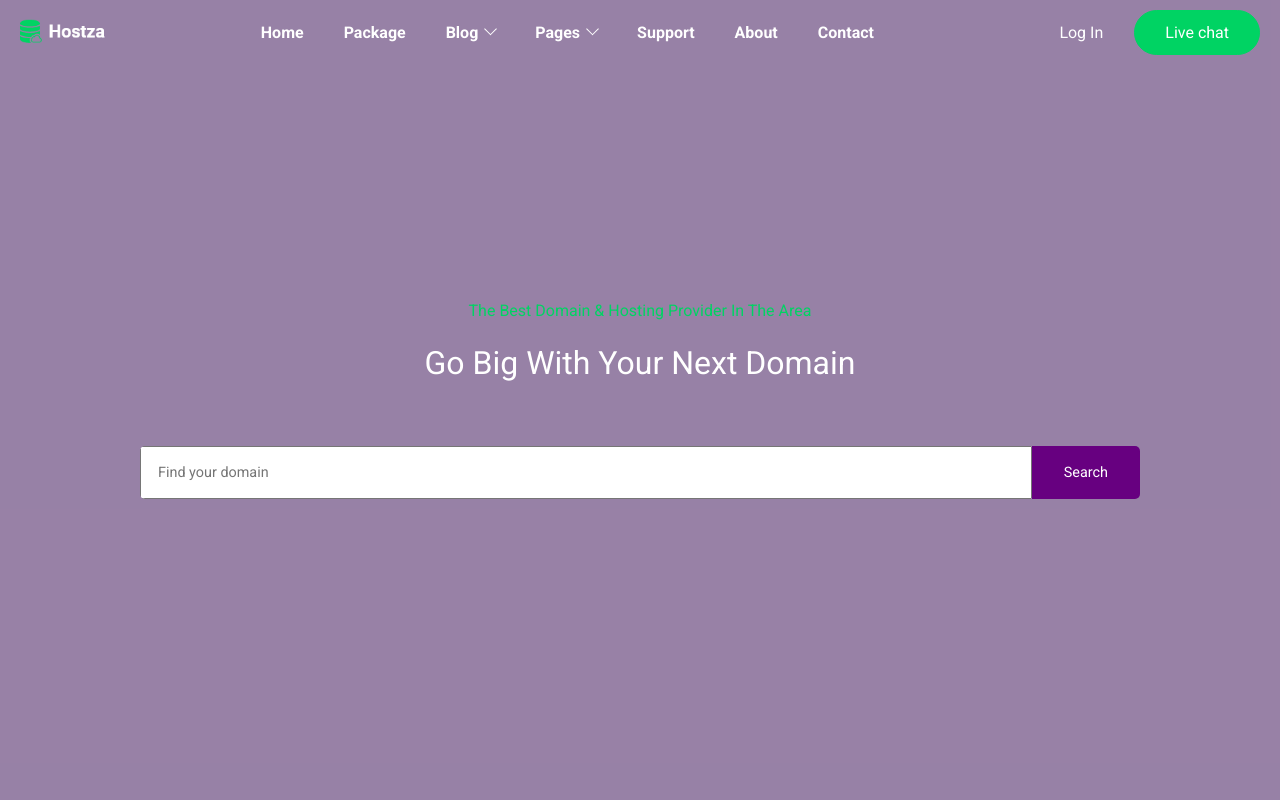
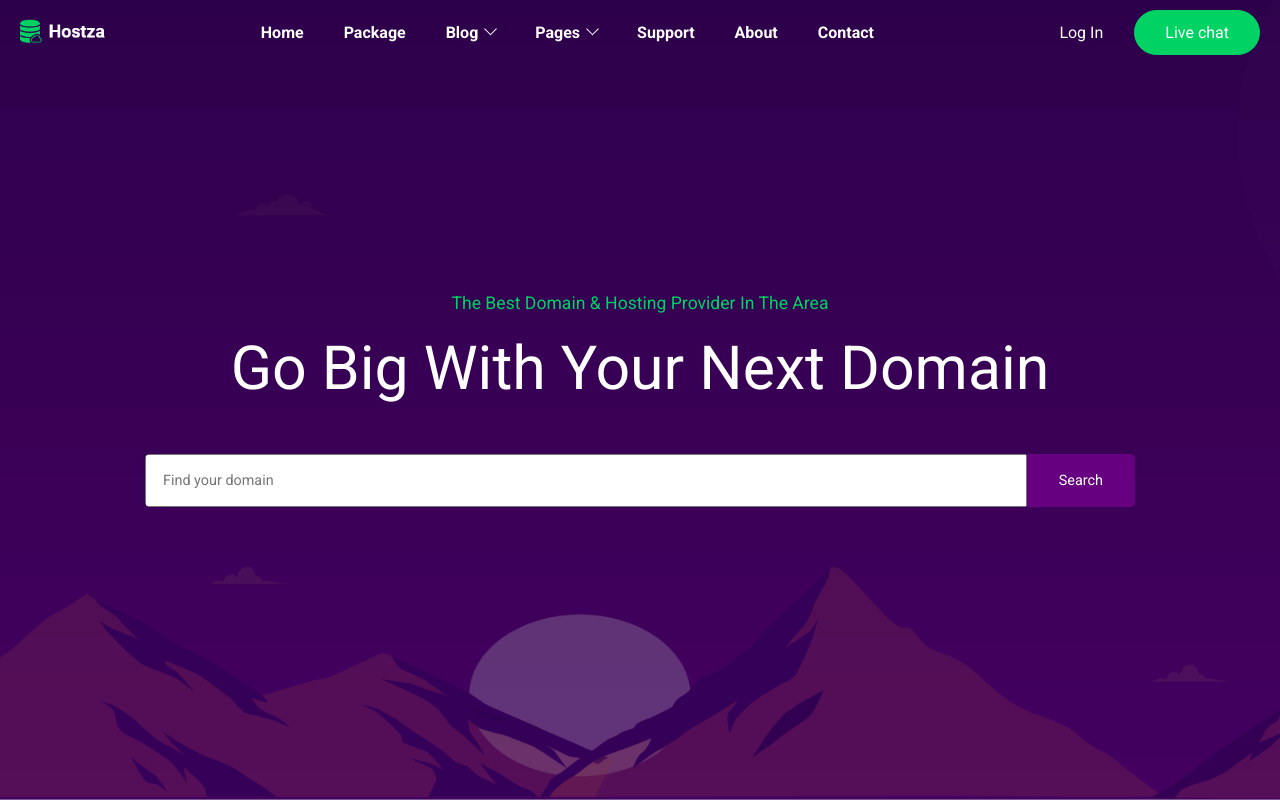
Before and after one commit to malk1405/hostza, a React (Create React App) app: page / in a window 1280 px wide. Shown: the top 800 px of the page. Built offline with nearby package versions, Linux system fonts and the light colour scheme; the HTML template or start-up script is replaced by a standard one.

Commit message:
Переделал Intro

```diff
--- a/src/components/Header/Header.css
+++ b/src/components/Header/Header.css
@@ -7,6 +7,7 @@
   padding: 10px 20px;
   position: absolute;
   right: 0;
+  z-index: 1;
 }
 
 .nav__banner img {
--- /dev/null
+++ b/src/components/Home/Intro/Description/Description.js
@@ -0,0 +1,22 @@
+import styled from "styled-components";
+import media from "../../../../utils/media";
+
+export default styled.p`
+  color: #00d363;
+  font-size: 0.8rem;
+  margin: 0;
+  margin-bottom: 20px;
+  order: -1;
+
+  ${media.md`
+    font-size: 1.1rem;
+  `}
+
+  ${media.lg`
+    font-size: 1rem;
+  `}
+
+  ${media.xl`
+    font-size: 1.1rem;
+  `}
+`;
--- /dev/null
+++ b/src/components/Home/Intro/Form/Form.js
@@ -0,0 +1,31 @@
+import styled from "styled-components";
+
+const Form = styled.form`
+  border-radius: 5px;
+  display: flex;
+  overflow: hidden;
+  width: 90%;
+  max-width: 1000px;
+
+  & input,
+  & button {
+    font-family: inherit;
+    font-size: 0.9rem;
+  }
+
+  & input {
+    flex-grow: 1;
+    min-width: 0;
+    padding: 1rem;
+  }
+
+  & button {
+    background-color: #670080;
+    border: none;
+    color: white;
+    flex-shrink: 0;
+    padding: 1rem 2rem;
+  }
+`;
+
+export default Form;
--- /dev/null
+++ b/src/components/Home/Intro/Header/Header.js
@@ -0,0 +1,20 @@
+import styled from "styled-components";
+import media from "../../../../utils/media";
+
+export default styled.h1`
+  color: white;
+  font-size: 1.2rem;
+  margin-bottom: 50px;
+
+  ${media.md`
+    font-size: 1.5rem;
+  `}
+
+  ${media.lg`
+    font-size: 2.2rem;
+  `}
+
+  ${media.xl`
+    font-size: 3.8rem;
+  `}
+`;
--- a/src/components/Home/Intro/Intro.js
+++ b/src/components/Home/Intro/Intro.js
@@ -2,16 +2,27 @@ import React from "react";
 
 import "./intro.css";
 
+import IntroSection from "../../Intro/Intro";
+import Header from "./Header/Header";
+import Description from "./Description/Description";
+import Form from "./Form/Form";
+
 function Intro() {
+  const onSubmit = e => {
+    e.preventDefault();
+    const value = e.target[0].value;
+    if (value) alert(`You've typed: ${e.target[0].value}`);
+    else alert("Type something");
+  };
   return (
-    <section className="intro">
-      <h2>The Best Domain & Hosting Provider In The Area</h2>
-      <h1>Go Big With Your Next Domain</h1>
-      <form>
+    <IntroSection>
+      <Description>The Best Domain & Hosting Provider In The Area</Description>
+      <Header>Go Big With Your Next Domain</Header>
+      <Form onSubmit={onSubmit}>
         <input type="text" placeholder="Find your domain"></input>
         <button type="submit">Search</button>
-      </form>
-    </section>
+      </Form>
+    </IntroSection>
   );
 }
 
--- /dev/null
+++ b/src/components/Intro/Header/Header.js
@@ -0,0 +1,15 @@
+import styled from "styled-components";
+import media from "../../../utils/media";
+
+export default styled.h1`
+  color: white;
+  font-size: 1.2rem;
+
+  ${media.md`
+    font-size: 1.5rem;
+  `}
+
+  ${media.lg`
+    font-size: 2rem;
+  `}
+`;
--- /dev/null
+++ b/src/components/Intro/Intro.js
@@ -0,0 +1,43 @@
+import React from "react";
+import styled from "styled-components";
+import Image from "./Image/banner.png";
+import Container from "../Container/Container";
+
+const Intro = styled.section`
+  align-items: center;
+  background: url(${Image}) no-repeat;
+  background-size: cover;
+  display: flex;
+  flex-direction: column;
+  height: 100vh;
+  justify-content: center;
+  position: relative;
+  z-index: 0;
+
+  &::before {
+    content: "";
+    background-color: #2e004b;
+    height: 100%;
+    left: 0;
+    opacity: 0.6;
+    position: absolute;
+    top: 0;
+    width: 100%;
+    z-index: -1;
+  }
+`;
+
+const Centered = styled.div`
+  align-items: center;
+  display: flex;
+  flex-direction: column;
+  justify-content: center;
+`;
+
+export default ({ children }) => (
+  <Intro>
+    <Container>
+      <Centered>{children}</Centered>
+    </Container>
+  </Intro>
+);
```
Also changed, not shown: src/components/Intro/Image/banner.png (added).
